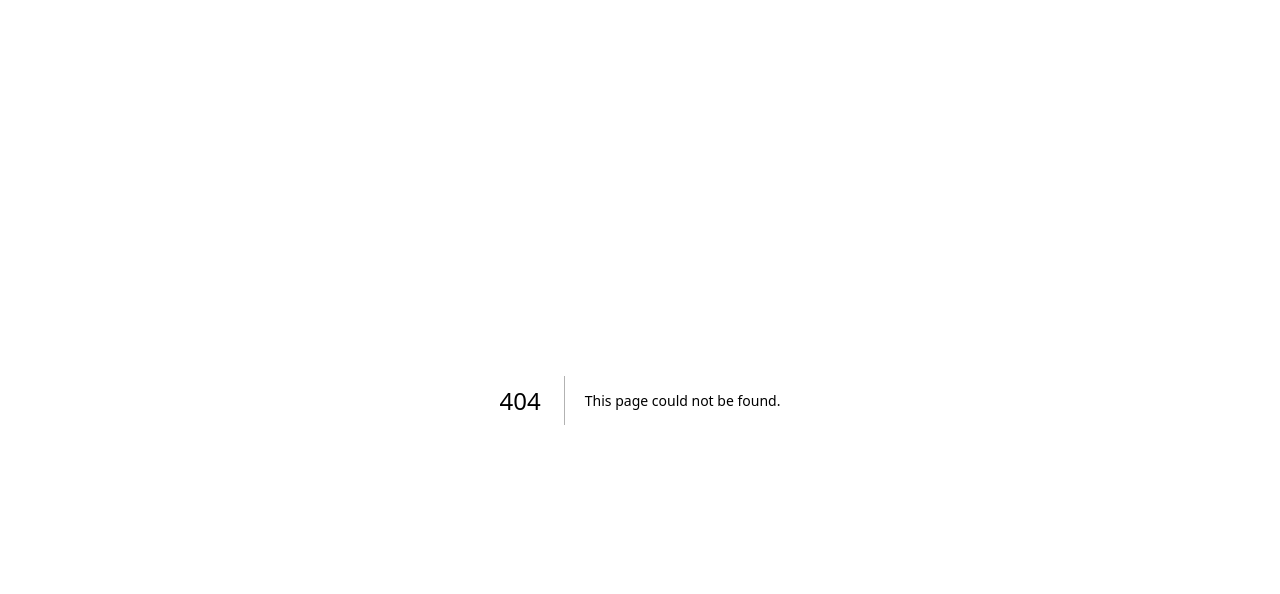
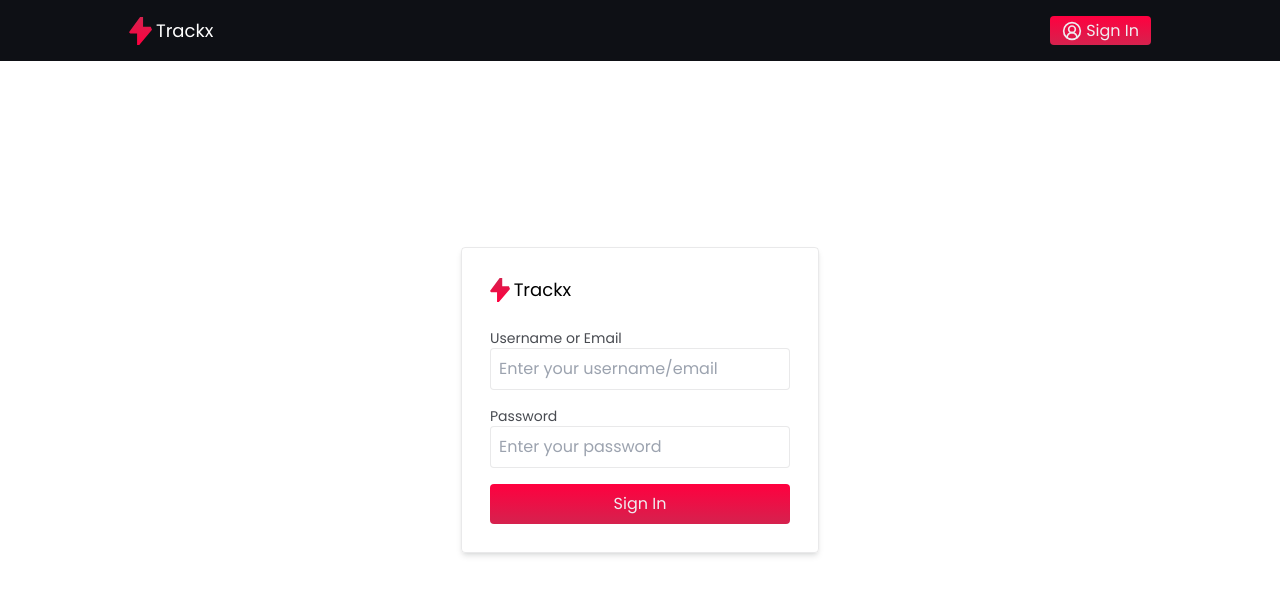
Before and after one commit to stardusteight-d4c/gametracker, a Next.js app in the folder web/: page /login in a window 1280 px wide. Before the commit this address had no page. Shown: the top 594 px of the page. Built offline with nearby package versions, Linux system fonts and the light colour scheme.

Commit message:
chore: make login route

```diff
--- /dev/null
+++ b/web/src/app/(auth)/login/page.tsx
@@ -0,0 +1,52 @@
+import { Navbar } from "@/app/shared/organisms/Navbar"
+
+export default function Login() {
+  return (
+    <main className="w-screen min-h-screen">
+      <div className="flex flex-col h-screen items-center justify-center">
+        <Navbar search={false} signIn={false} back={true} />
+        <div className="flex flex-col border border-dark-mid/10 rounded shadow-md shadow-dark-str/10 p-7">
+          <div className="flex cursor-pointer items-center gap-x-1 mb-6">
+            <img src="/assets/logo.svg" alt="" className="h-[24px]" />
+            <span className="text-lg">Trackx</span>
+          </div>
+          <div className="flex flex-col gap-y-4">
+            <div className="flex flex-col">
+              <label
+                htmlFor="username"
+                className="text-sm text-dark-low cursor-pointer"
+              >
+                Username or Email
+              </label>
+              <input
+                type="text"
+                id="username"
+                placeholder="Enter your username/email"
+                autoComplete="off"
+                className="w-[300px] p-2 rounded outline-none border border-dark-mid/10 focus:border-[#FF003F]"
+              />
+            </div>
+            <div className="flex flex-col">
+              <label
+                htmlFor="password"
+                className="text-sm text-dark-low cursor-pointer"
+              >
+                Password
+              </label>
+              <input
+                type="password"
+                id="password"
+                placeholder="Enter your password"
+                autoComplete="off"
+                className="w-[300px] p-2 rounded outline-none border border-dark-mid/10 focus:border-[#FF003F]"
+              />
+            </div>
+            <button className="flex items-center justify-center h-[29px] p-5 gap-x-1 hover:scale-105 transition-all text-light-str bg-gradient-to-t from-[#D5224E] to-[#FF003F] rounded">
+              Sign In
+            </button>
+          </div>
+        </div>
+      </div>
+    </main>
+  )
+}
```
